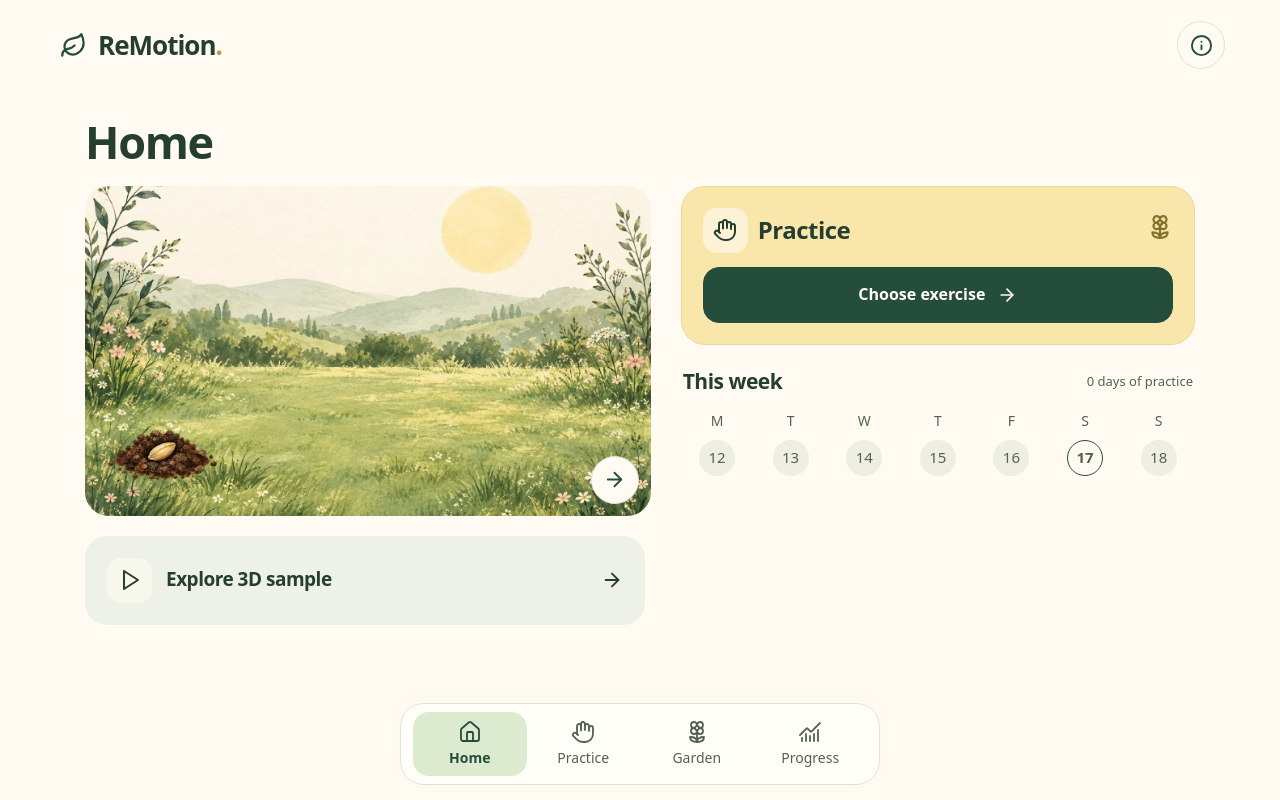
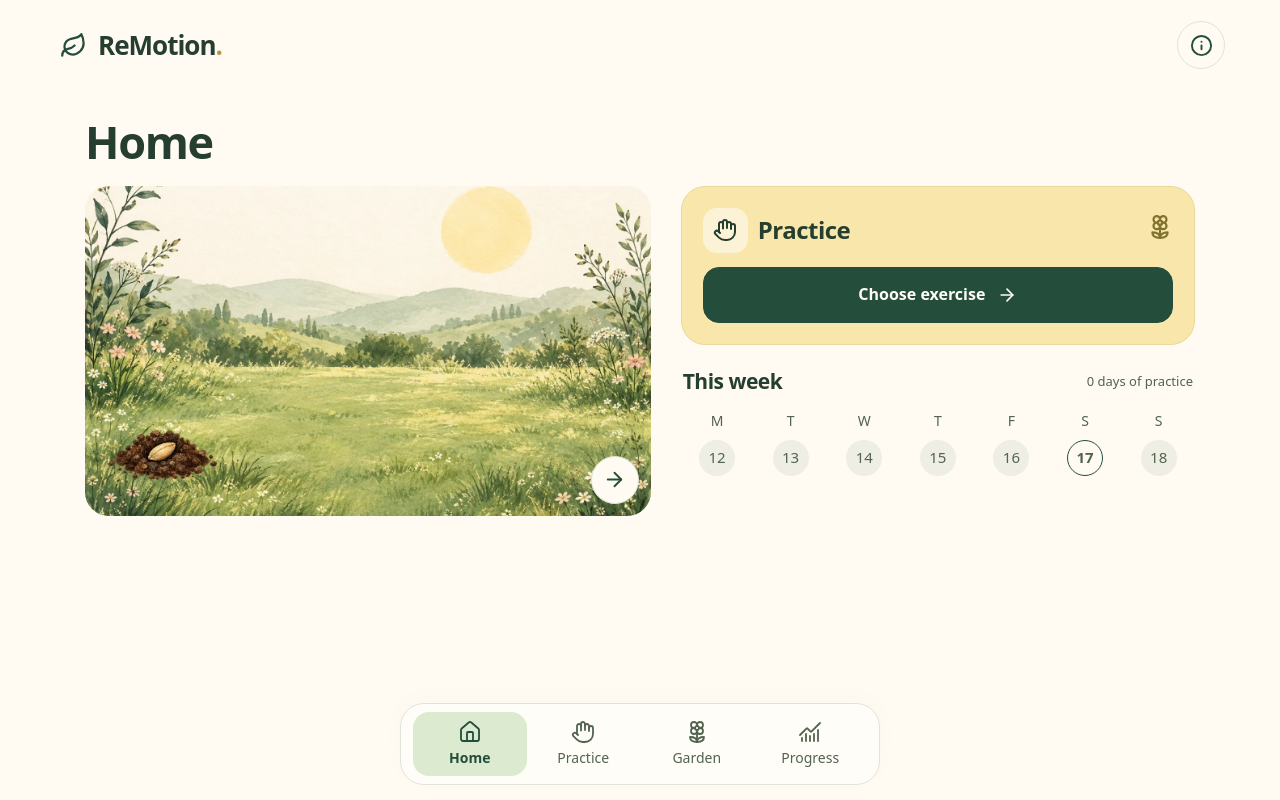
Before and after one commit to wilsonxfeng/HTV, a React (Vite) app: page / in a window 1280 px wide. Built offline with nearby package versions, Linux system fonts and the light colour scheme.

Commit message:
Removed the “Explore 3D sample” card from Home

```diff
--- a/src/App.tsx
+++ b/src/App.tsx
@@ -1,8 +1,7 @@
 import { Suspense, lazy, useEffect } from 'react';
-import { ArrowRight, ChartNoAxesCombined, Flower2, Hand, House, Info, Leaf, Play, ShieldCheck, X } from 'lucide-react';
+import { ArrowRight, ChartNoAxesCombined, Flower2, Hand, House, Info, Leaf, ShieldCheck, X } from 'lucide-react';
 import { useApp } from './lib/store';
 import type { Page } from './lib/store';
-import { createDemoSession } from './lib/demo';
 import Garden, { GardenScene, WeekCalendar } from './components/Garden';
 const ExerciseFlow=lazy(()=>import('./features/body-exercises/Practice'));
 const BodySessionReview=lazy(()=>import('./features/body-exercises/BodySessionReview'));
@@ -14,14 +13,13 @@ export default function App(){
  useEffect(()=>{void load()},[load]);
  useEffect(()=>{window.scrollTo(0,0);document.title=`ReMotion · ${{home:'Home',exercise:'Practice',garden:'Garden',progress:'Progress',history:'Journal',studio:'Your movement',about:'About'}[page]}`},[page]);
  useEffect(()=>{if(!notice)return;const t=window.setTimeout(clearNotice,6500);return()=>clearTimeout(t)},[notice,clearNotice]);
- const sample=()=>openSession(createDemoSession());
  const isFocused=page==='exercise'||page==='studio';
  return <div className={`app-shell ${isFocused?'focused-shell':''}`}><a className="skip-link" href="#main">Skip to content</a>
  <header className="app-header"><button className="brand" onClick={()=>navigate('home')} aria-label="ReMotion home"><span className="brand-leaf"><Leaf size={27}/></span>ReMotion<span className="brand-dot">.</span></button><button className="icon-button about-button" onClick={()=>navigate('about')} aria-label="About ReMotion"><Info size={23}/></button></header>
  <main id="main" className="main-content"><Suspense fallback={<div className="loading-screen"><span className="loader"/>Loading…</div>}>
  {page==='home'&&<div className="home-page content-page page-enter"><div className="home-welcome"><h1>Home</h1></div><div className="home-layout"><section className="home-garden"><GardenScene sessions={sessions} compact/><button className="icon-button home-garden-link" onClick={()=>navigate('garden')} aria-label="Visit my garden"><ArrowRight size={23}/></button></section>
  <div className="home-practice"><section className="today-card"><div className="today-label"><span className="icon-tile"><Hand size={24}/></span><h2>Practice</h2><span className="small-flower"><Flower2 size={26}/></span></div><button className="btn btn-primary full" onClick={()=>navigate('exercise')}>Choose exercise<ArrowRight size={20}/></button></section><WeekCalendar sessions={sessions}/></div></div>
- <section className="home-bottom"><button className="sample-card" onClick={sample}><span className="icon-tile"><Play size={24}/></span><div><h2>Explore 3D sample</h2></div><ArrowRight size={22}/></button></section></div>}
+ </div>}
  {page==='exercise'&&<ExerciseFlow onBack={()=>navigate('home')} onRecorded={s=>void save(s)} onComplete={openSession}/>}
  {page==='studio'&&session&&(session.trackingMode==='pose'?<BodySessionReview session={session}/>:<Studio session={session}/>)}
  {page==='garden'&&<Garden/>}
```
